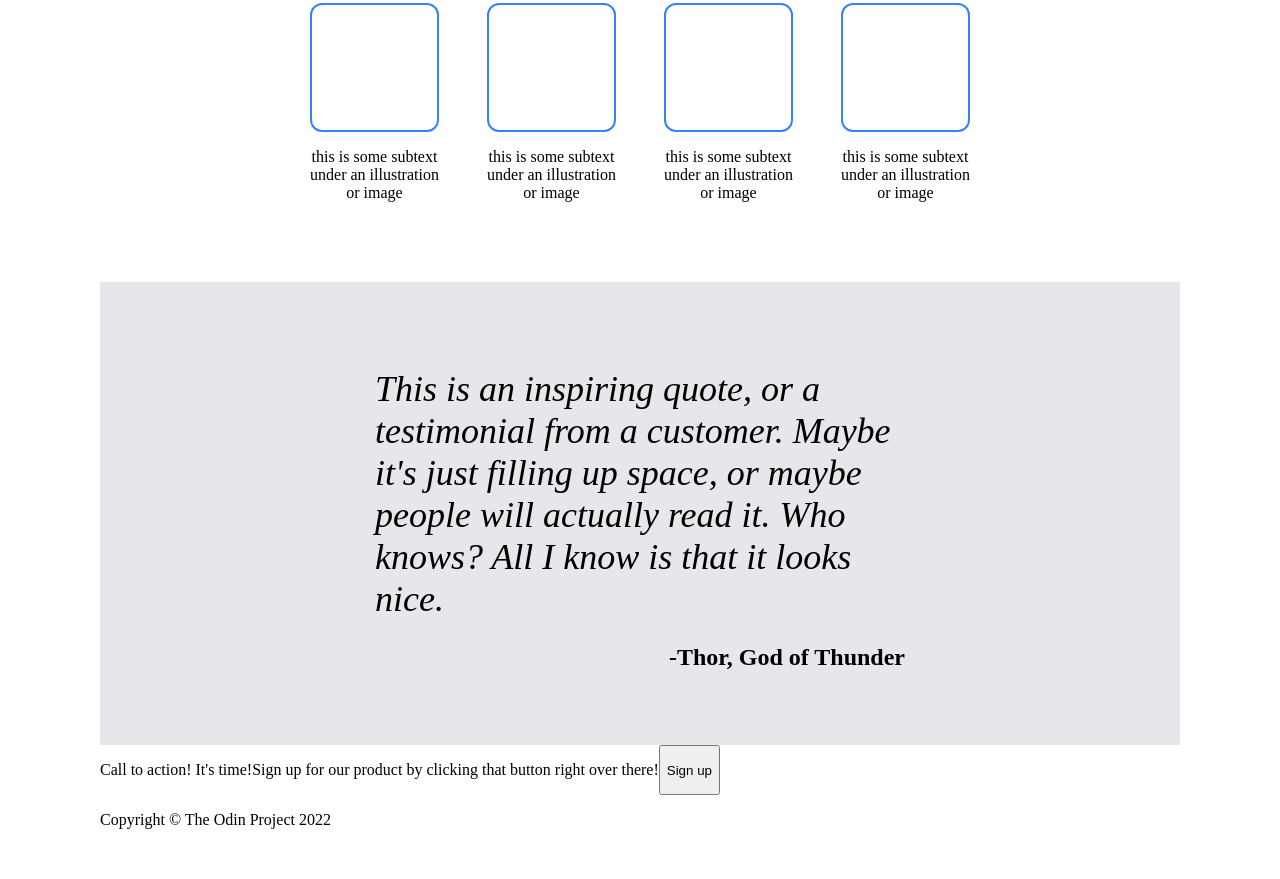
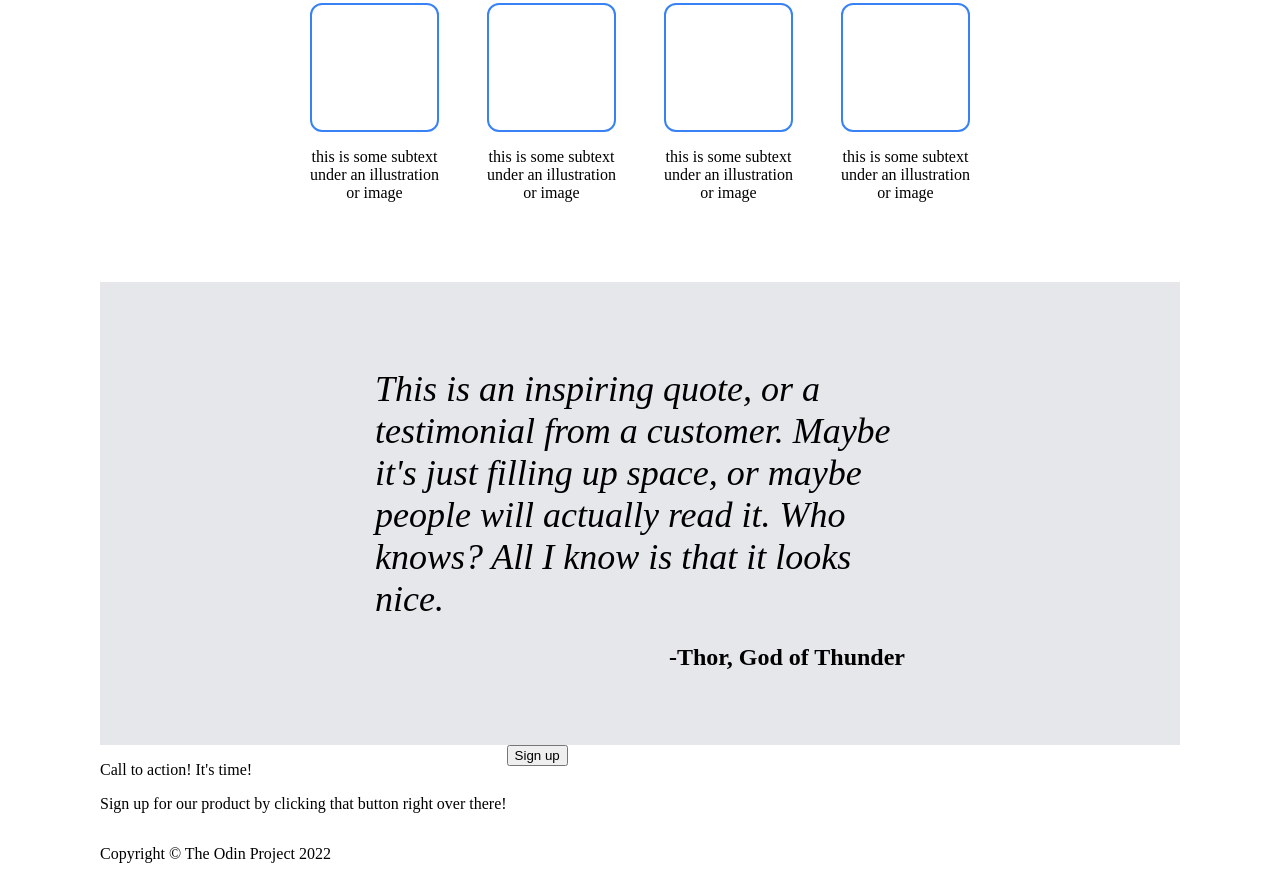
Before and after one commit to amc131/landing-page, a plain HTML site: page index.html in a window 1280 px wide. Shown: the part 656-1535 px from the top of the page. Before the commit the page ends 1501 px from the top, so only its background shows below. Drawn offline with Linux system fonts and the light colour scheme.

Commit message:
Fixed div container for section four
Divided section four into left and right side div containers
for flex layout

```diff
--- a/index.html
+++ b/index.html
@@ -20,7 +20,7 @@
         <div class="first-left">
           <h1 class="first-left-title">This website is awesome</h1>
           <p class="first-left-text">This website has some subtext that goes here under the main title.
-            It's a smaller font and the color is lower contrast.</p>
+            It's a smaller font and the color is lower contrast</p>
             <button class="first-button">Sign up</button>
         </div>
         <div class="first-right">
@@ -62,9 +62,13 @@
       </div>
 
       <div class="fourth">
-        <p class="fourth-title">Call to action! It's time!</p>
-        <p class="fourth-text">Sign up for our product by clicking that button right over there!</p>
-        <button class="fourth-button">Sign up</button>
+        <div class="fourth-left">
+          <p class="fourth-title">Call to action! It's time!</p>
+          <p class="fourth-text">Sign up for our product by clicking that button right over there!</p>
+        </div>
+        <div class="fourth-right">
+          <button class="fourth-button">Sign up</button>
+        </div>
       </div>
     </div>
 
```
